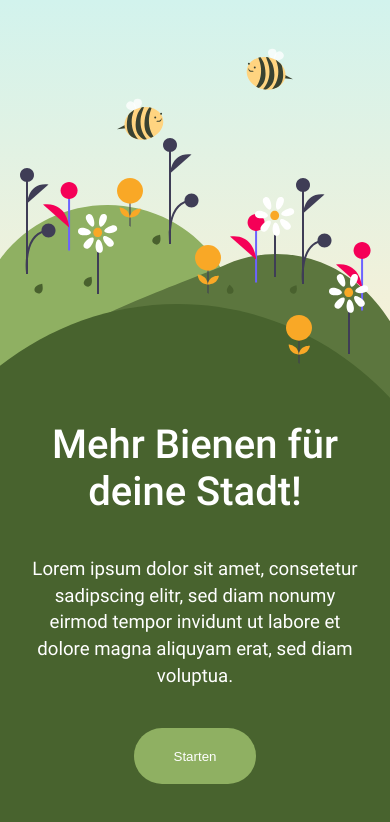
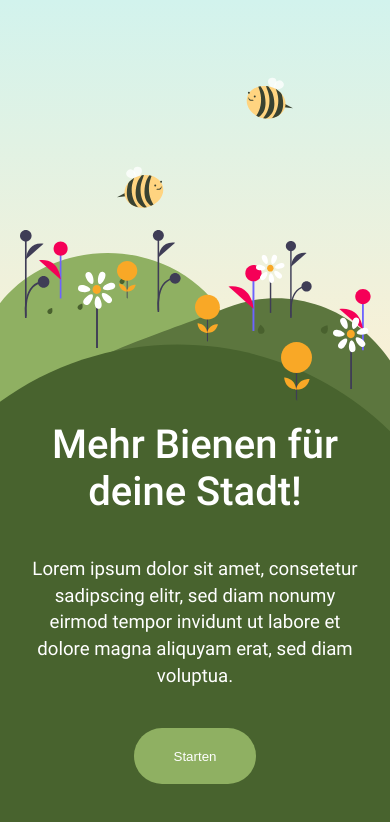
Before and after one commit to NataliaLinnik/girls-day, a React (Create React App) app: page / in a window 390 px wide. Shown: the top 822 px of the page. Built offline with nearby package versions, Linux system fonts and the light colour scheme.

Commit message:
* Responsive height fix

```diff
--- a/src/App.css
+++ b/src/App.css
@@ -23,45 +23,52 @@ p {
   height: 100vh;
 }
 
+.start-screen-background {
+  position: absolute;
+  height: 70%;
+  width: 100vw;
+  bottom: 0;
+}
+
 .bg-hills {
   position: absolute;
-  object-fit: fill;
+  height: 100%;
   width: 100vw;
-  height: 639px;
   bottom: 0;
   left: 0;
 }
 
 .bg-leaves-1 {
   position: absolute;
-  width: 50%;
-  height: 60px;
-  bottom: 550px;
-  left: 0;
+  bottom: 80%;
+  top: 3%;
+  left: 12%;
+  width: 20%;
+  height: 50px;
 }
 
 .bg-leaves-2 {
   position: absolute;
-  width: 40%;
+  top: 12%;
+  right: 15%;
+  width: 20%;
   height: 10px;
-  bottom: 550px;
-  right: 50px;
 }
 
 /* Bees ------------------------------------------ */
 
 .bee-1 {
   position: absolute;
+  top: -15%;
   left: 30%;
   width: 50px;
-  bottom: 700px;
 }
 
 .bee-2 {
   position: absolute;
+  top: -30%;
   right: 25%;
   width: 50px;
-  bottom: 750px;
   transform: scaleX(-1);
 }
 
@@ -69,44 +76,51 @@ p {
 
 .flower-group-1 {
   position: absolute;
+  top: -4%;
   left: 5%;
-  bottom: 570px;
+  height: 15%;
 }
 
 .flower-group-2 {
   position: absolute;
+  top: 3%;
   left: 20%;
-  bottom: 550px;
+  height: 13%;
 }
 
 .flower-group-3 {
   position: absolute;
+  top: -4%;
   left: 30%;
-  bottom: 600px;
+  height: 14%;
 }
 
 .flower-group-4 {
   position: absolute;
+  top: 2%;
   left: 50%;
-  bottom: 550px;
+  height: 13%;
 }
 
 .flower-group-5 {
   position: absolute;
-  right: 15%;
-  bottom: 560px;
+  top: -2%;
+  right: 20%;
+  height: 13%;
 }
 
 .flower-group-6 {
   position: absolute;
+  top: 6%;
   right: 5%;
-  bottom: 490px;
+  height: 17%;
 }
 
 .flower-group-7 {
   position: absolute;
   right: 20%;
-  bottom: 480px;
+  top: 15%;
+  height: 10%;
 }
 
 .info-button {
--- a/src/components/StartScreen.js
+++ b/src/components/StartScreen.js
@@ -16,7 +16,7 @@ function StartScreen({ setIsGameScreen }) {
 
 function StartScreenBackground() {
   return (
-    <div>
+    <div className="start-screen-background">
       <img
         className="bg-hills"
         src="/images/bg-hills.svg"
```
